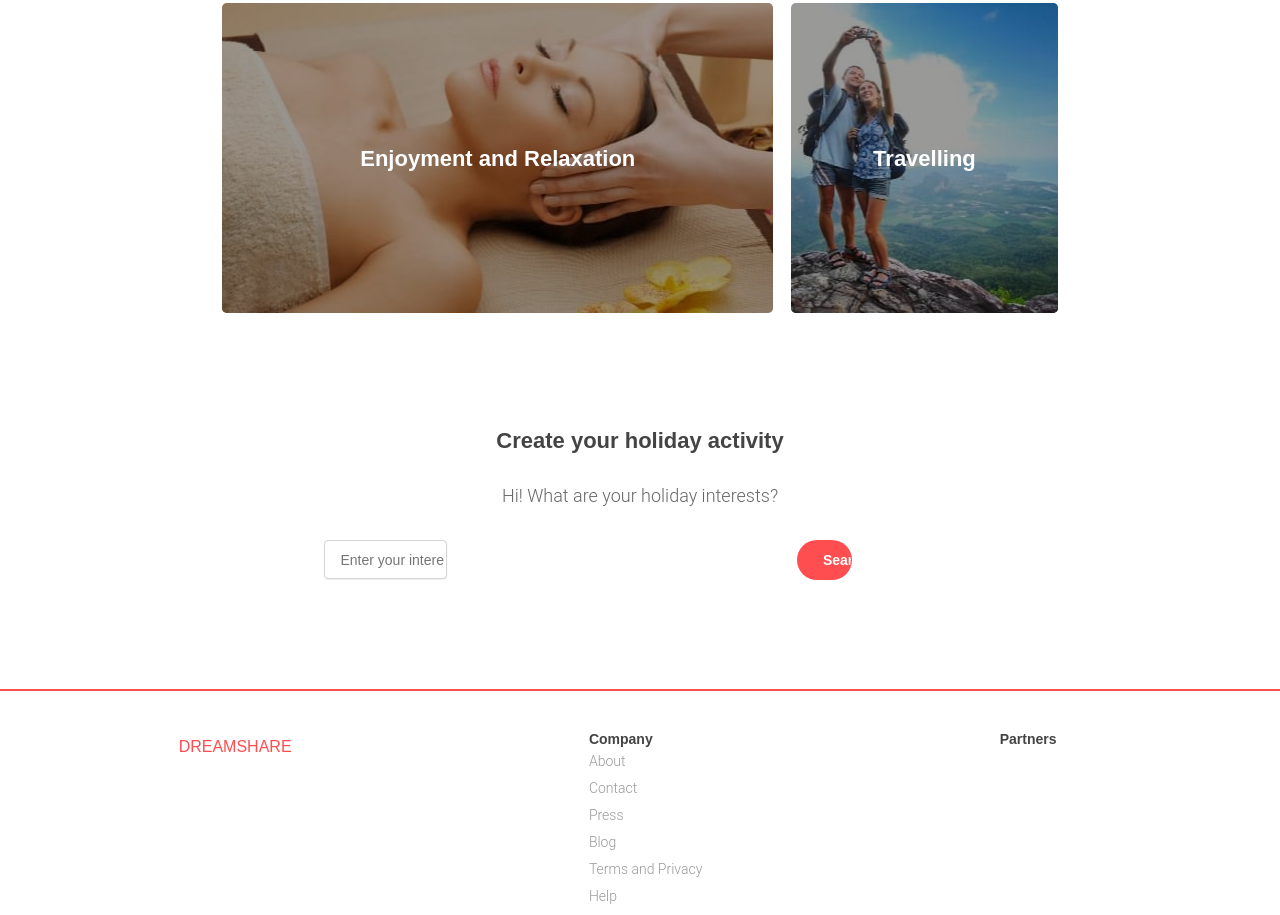
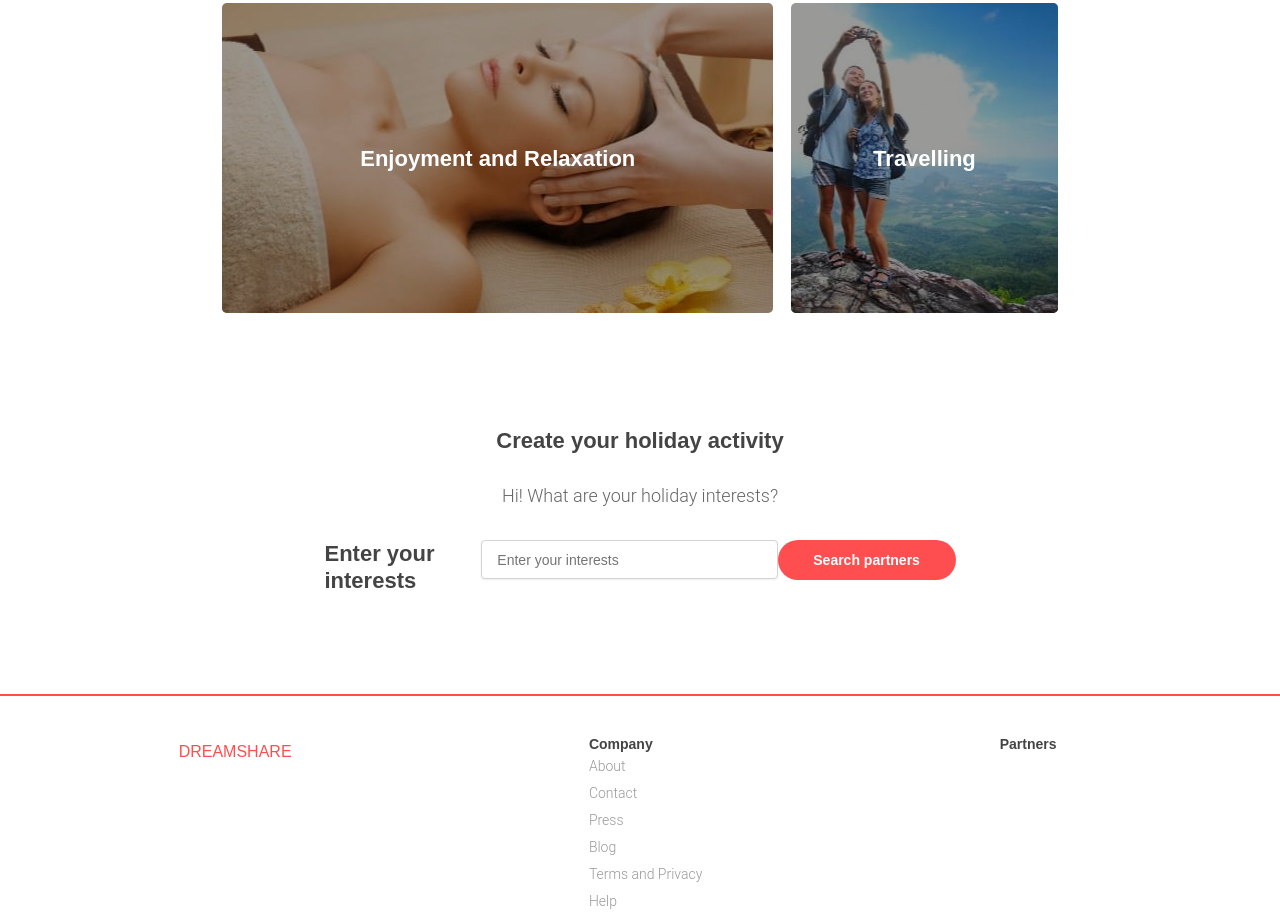
Before and after one commit to MelnikIlia/Dreamshare, a plain HTML site: page index.html in a window 1280 px wide. Shown: the part 2562-3477 px from the top of the page. Drawn offline with nearby package versions, Linux system fonts and the light colour scheme.

Commit message:
Update index.html

```diff
--- a/index.html
+++ b/index.html
@@ -343,17 +343,15 @@
 					<p class="activity__text">Hi! What are your holiday interests?</p>
 				</div>
 				<form class="form">
-					<label>
+					<label class="activity__label" for="interests">Enter your interests</label>
 					<input
 						class="form__input"
 						type="text"
+						id="interests"
 						name="Interests"
 						placeholder="Enter your interests"
 					/>
-					</label>
-					<label>
 					<input class="button button--fill-red form__button" type="button" value="Search partners" />
-					</label>
 				</form>
 			</section>
 
```
Lines whose indentation alone changed are shown as unchanged.
